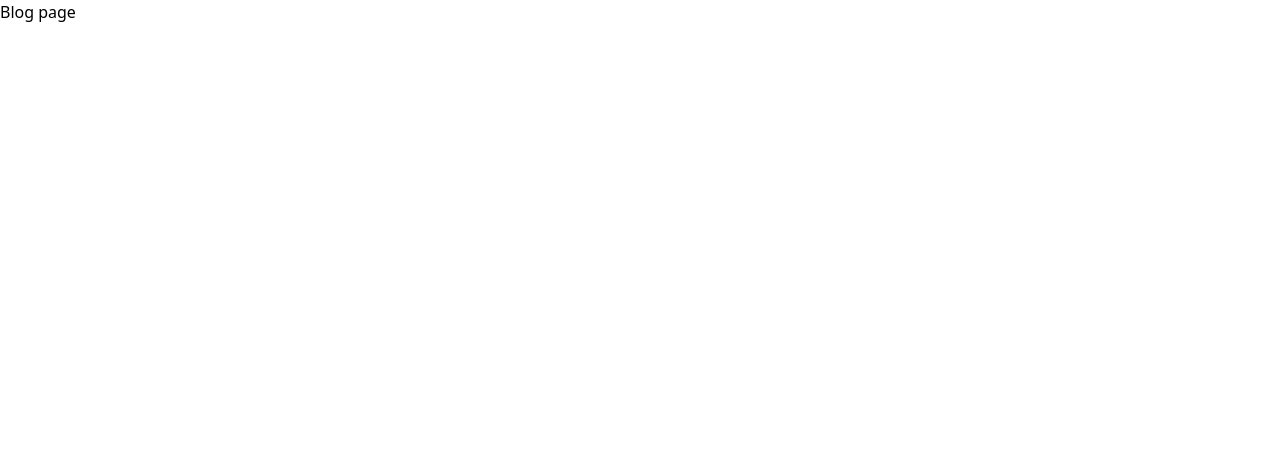
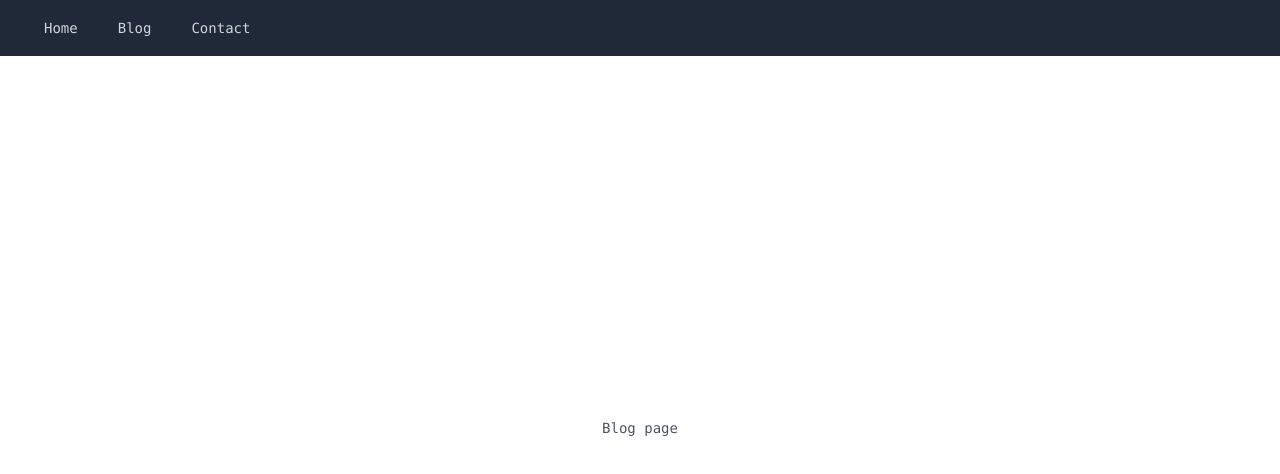
Before and after one commit to shisotem/nextjs-hp, a Next.js app: page /blog-page in a window 1280 px wide. Shown: the top 474 px of the page. Built offline with nearby package versions, Linux system fonts and the light colour scheme.

Commit message:
feat(Layout): add Layout component to blog and contact pages

```diff
--- a/pages/blog-page.js
+++ b/pages/blog-page.js
@@ -1,5 +1,7 @@
+import Layout from "../components/Layout";
+
 const Blog = () => {
-  return <div>Blog page</div>;
+  return <Layout title="Blog">Blog page</Layout>;
 };
 
 export default Blog;
--- a/pages/contact-page.js
+++ b/pages/contact-page.js
@@ -1,5 +1,7 @@
+import Layout from "../components/Layout";
+
 const Contact = () => {
-  return <div>Contact page</div>;
+  return <Layout title="Contact">Contact page</Layout>;
 };
 
 export default Contact;
```
